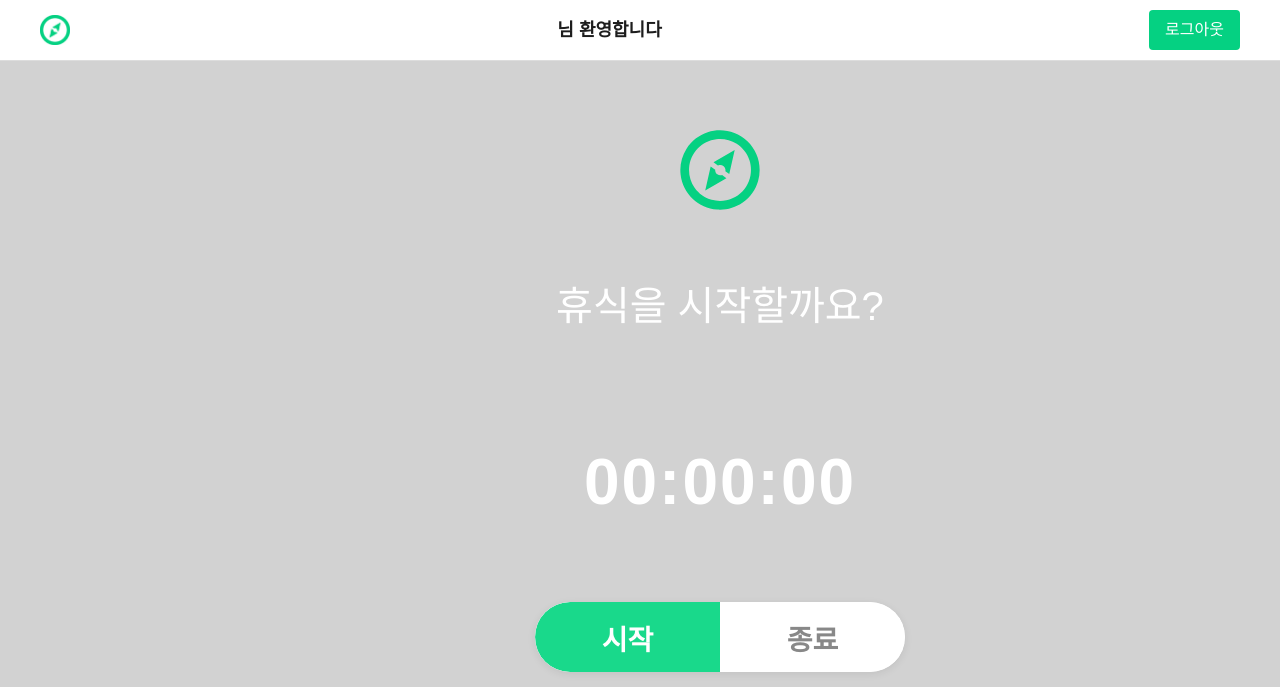
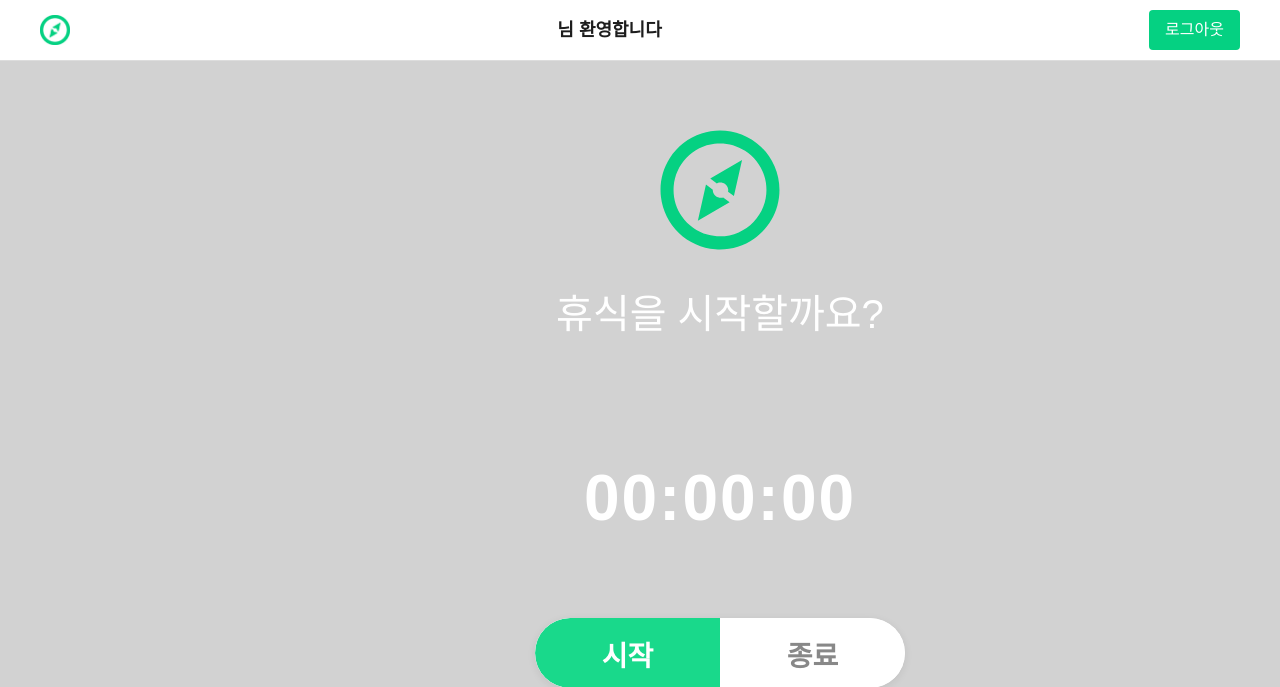
Before and after one commit to kkc1383/WEEK00, a Flask app: template templates/application.html in a window 1280 px wide; the page is wider, and only the part inside the window is pictured. Shown: the top 687 px of that part. Run offline with Flask 3, Linux system fonts and the light colour scheme; the template is opened without the code that fills it, so the values that code supplies are empty.

Commit message:
Update application.css

```diff
--- a/static/CSS/application.css
+++ b/static/CSS/application.css
@@ -108,8 +108,7 @@ section.timer-wrapper .log-out .btn-logout {
 
 h1 {
   width: 10em;
-  height: 2em;
-  margin-bottom: 1em;
+  height: 3em;
 }
 
 h1 img {
```
